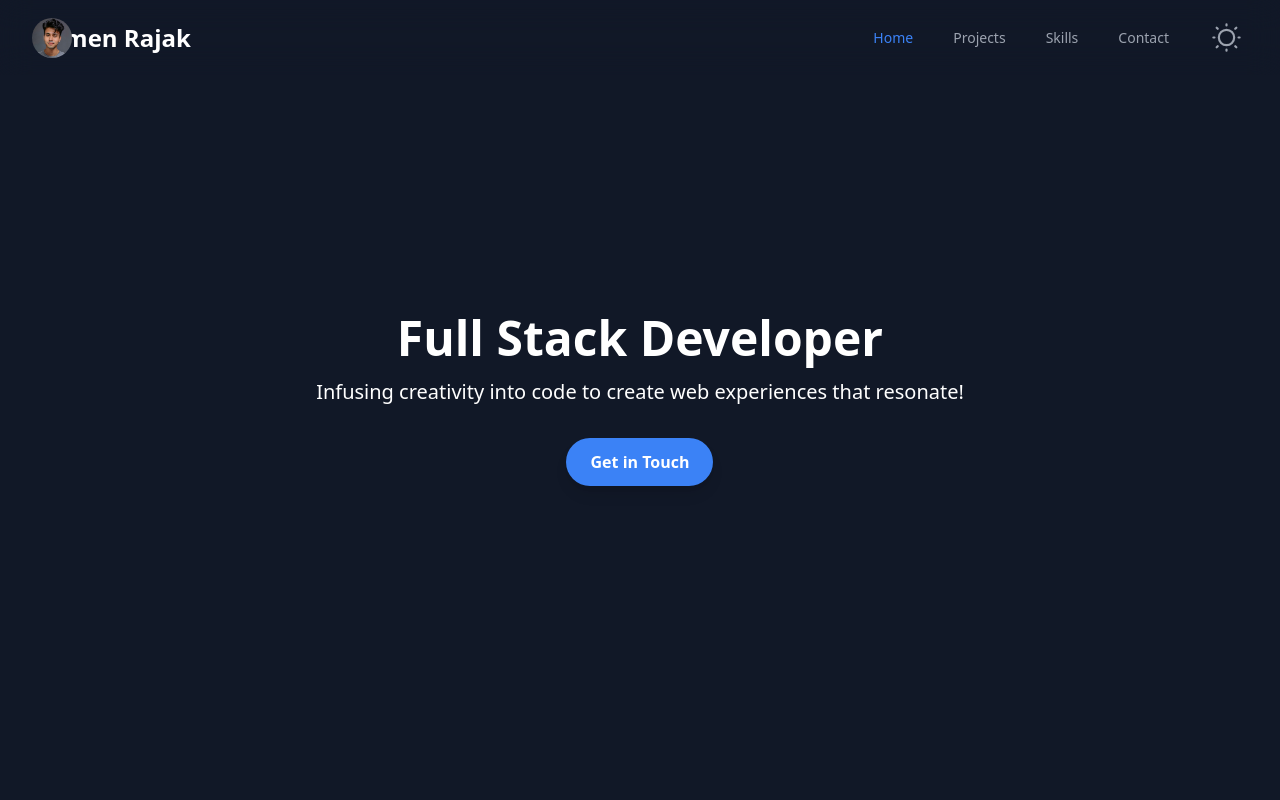
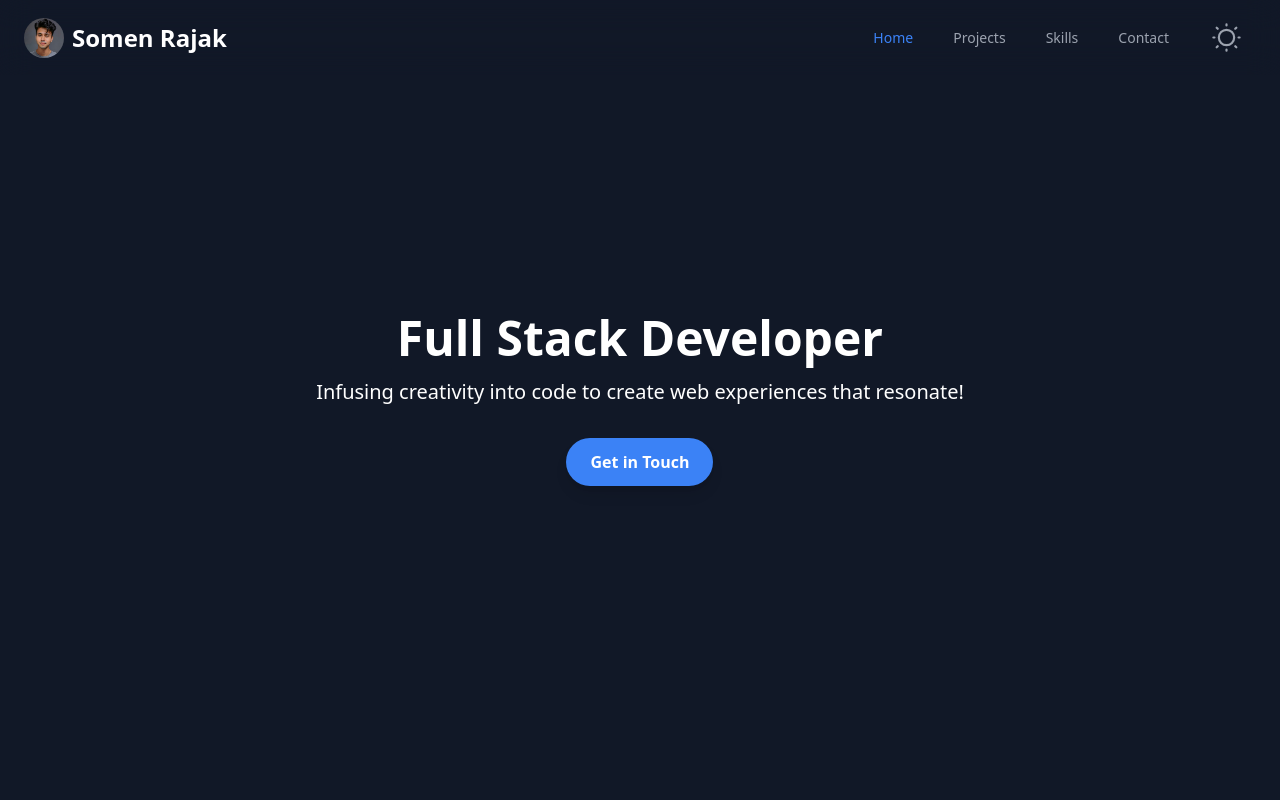
Before and after one commit to Somen1228/Portfolio, a React (Vite) app: page / in a window 1280 px wide. Shown: the top 800 px of the page. Built offline with nearby package versions, Linux system fonts and the light colour scheme.

Commit message:
profile-pic

```diff
--- a/src/components/Navbar.jsx
+++ b/src/components/Navbar.jsx
@@ -21,14 +21,14 @@ const Navbar = ({
       <div className="container mx-auto px-6 py-3">
         <div className="flex justify-between items-center">
           <div className="flex items-center gap-6">
-            <div className="absolute rounded-full left-8">
+            <div className="absolute rounded-full left-6">
                 <img src={profilePicture} alt="profile-pic" className="rounded-full w-10 h-10  aspect-auto self-center"/>
             </div>
             <motion.h1
               initial={{ opacity: 0, y: -20 }}
               animate={{ opacity: 1, y: 0 }}
               transition={{ duration: 0.5 }}
-              className="text-2xl font-bold md:pl-3 pl-16"
+              className="text-2xl font-bold md:pl-12 pl-16"
             >
               Somen Rajak
             </motion.h1>
```
